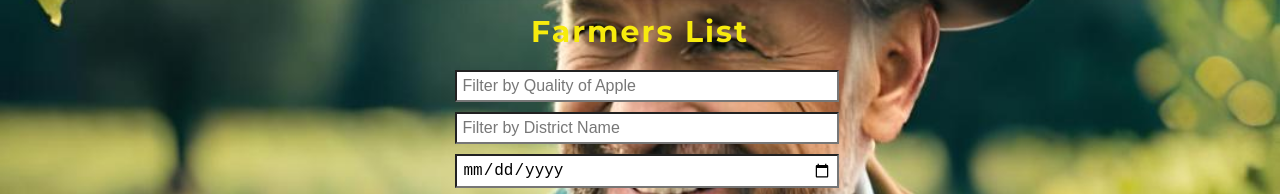
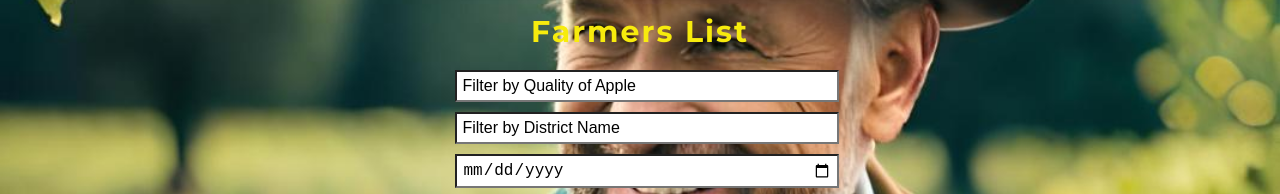
Before and after one commit to bharanu/SebMandi, a React (Create React App) app in the folder apple-farmers/: page / in a window 1280 px wide. Shown: the part 437-631 px from the top of the page. Built offline with nearby package versions, Linux system fonts and the light colour scheme; no server answers.

Commit message:
Update App.css

```diff
--- a/apple-farmers/src/styles/App.css
+++ b/apple-farmers/src/styles/App.css
@@ -46,7 +46,7 @@ form {
   align-items:center; /* Stack the input fields in a column layout */
  /* Center the content horizontally */
   width: 100%;
-  background-color: black;
+
    /* Make sure the form takes up the full width of the container */
 }
 
@@ -112,7 +112,7 @@ form button:hover {
 }
 
 .filter-input::placeholder {
-  color: #777; /* Adjust placeholder text color */
+  color: black; /* Adjust placeholder text color */
 }
 
 /* ... Rest of the styles remain unchanged ... */
```
